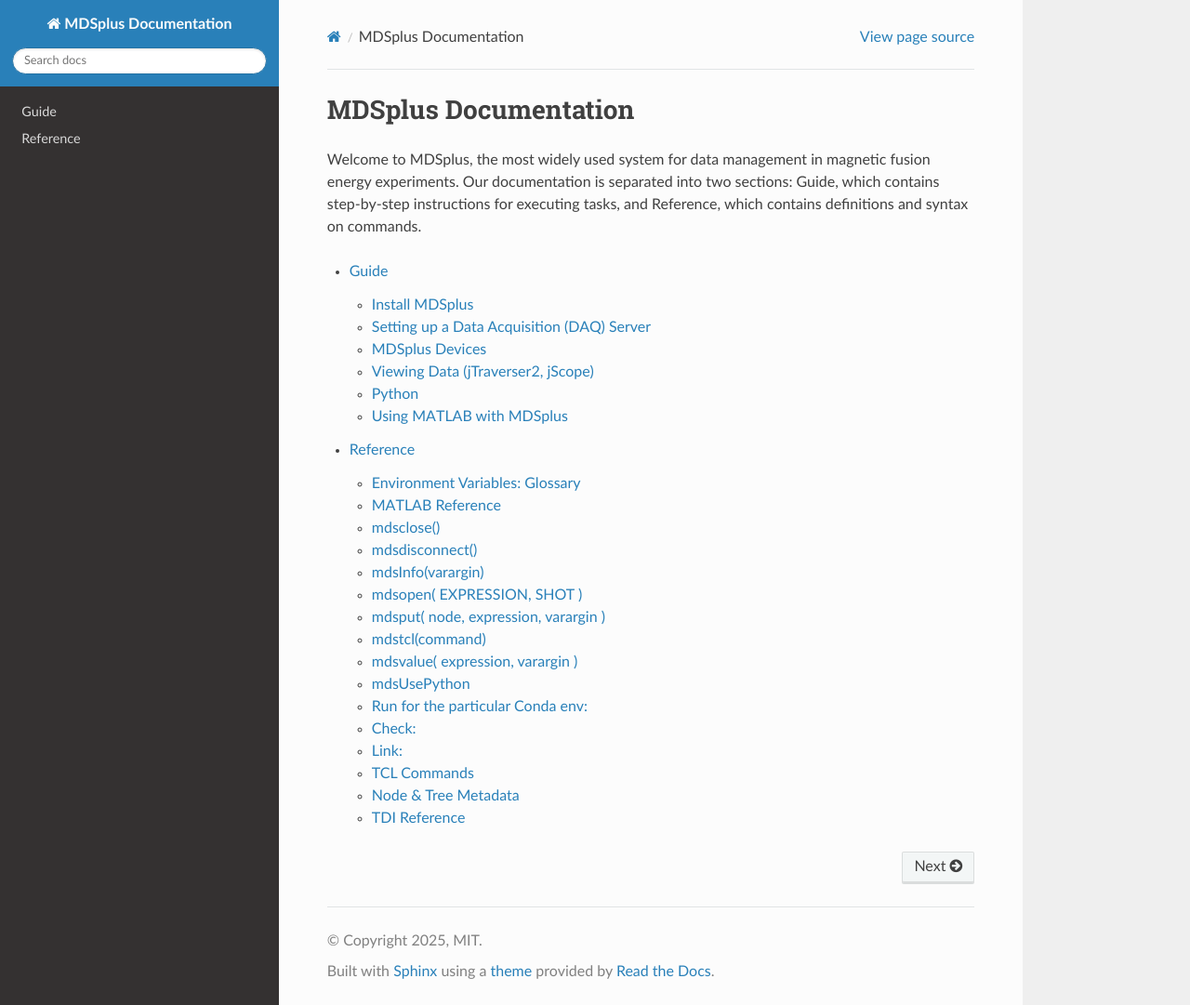
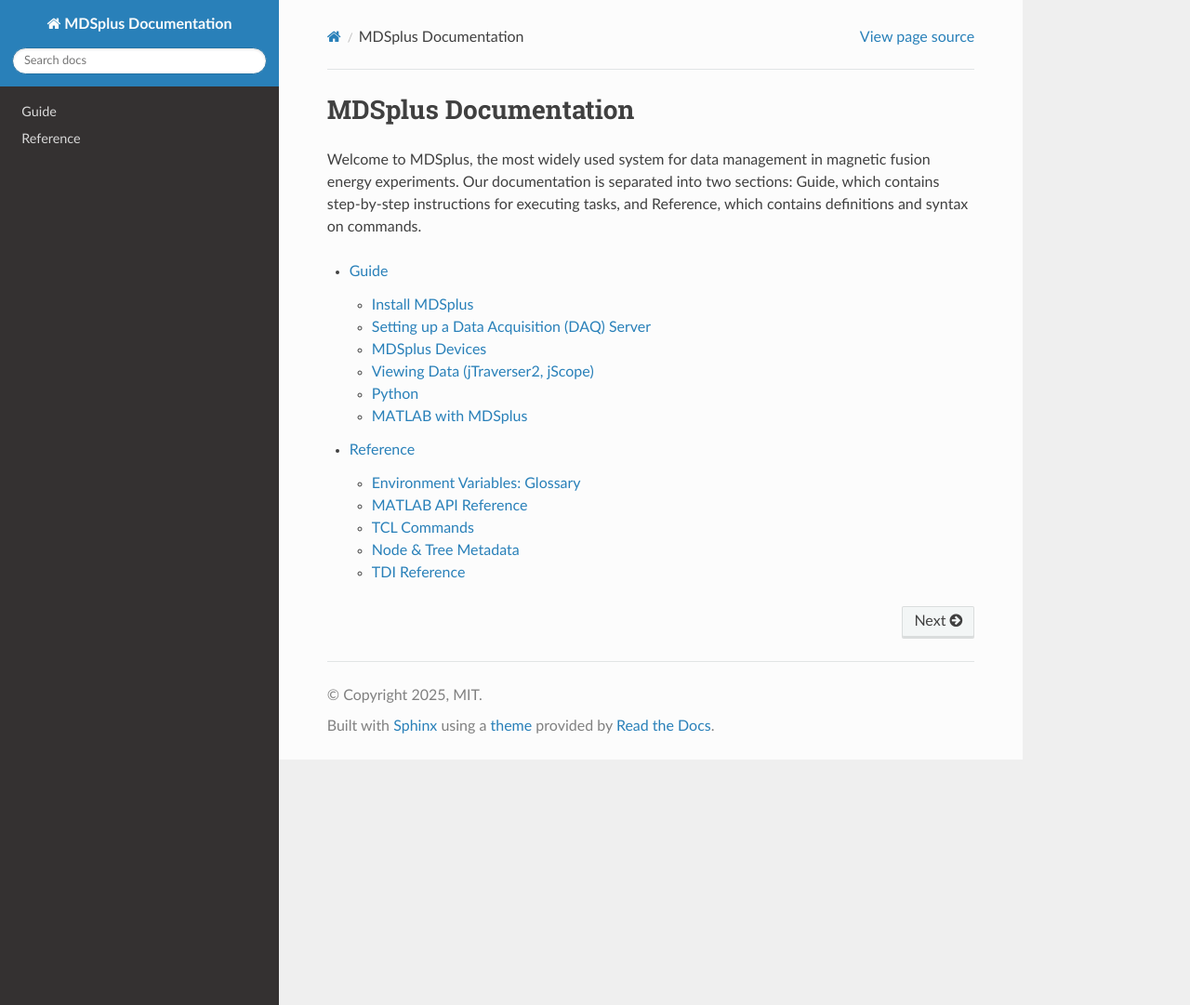
Before and after one commit to MDSplus/Documentation, a Sphinx documentation site: the page built from docs/index.rst, in a window 1280 px wide and 1081 px high. Shown: the whole window at 93% size. Built offline with Sphinx 7.4.7 and the Read the Docs theme 3.1.0, drawn with Linux system fonts in a browser that asks for light colours; pages that are not in the unit, such as notebooks, are missing from menus; some of the changed lines change nothing that is shown.

Commit message:
Updates to Matlab documentation, both guide and reference

````diff
--- a/docs/guide/matlab.md
+++ b/docs/guide/matlab.md
@@ -1,4 +1,4 @@
-# Using MATLAB with MDSplus
+# MATLAB with MDSplus
 
 MDSplus has a MATLAB API, allowing you to read, analyze, and write data to and from MDSplus trees using MATLAB.
 
@@ -95,7 +95,7 @@
 
 
 
-> note to self: To test the configuration of MATLAB / MDSplus, run `mdstest(0)`. See the “Setup” section of this page from the Wiki.   https://www.mdsplus.org/index.php/Documentation:Reference:Matlab. TODO: Delete this note before this page gets published
+> note to self: To test the configuration of MATLAB / MDSplus, run `mdstest(0)`. See the "Setup" section of this page from the Wiki.   https://www.mdsplus.org/index.php/Documentation:Reference:Matlab. TODO: Delete this note before this page gets published
 
 
 ## 2b. Python Bridge
@@ -141,30 +141,3 @@
 * [What is the MATLAB Search Path?](https://www.mathworks.com/help/matlab/matlab_env/what-is-the-matlab-search-path.html)
 * More on the [`addpath` command](https://www.mathworks.com/help/matlab/ref/addpath.html)
 * Use the `path command` ([reference article here](https://www.mathworks.com/help/matlab/ref/path.html)) for troubleshooting issues
-
-
-
-### Reference: MATLAB API
-Here are the MDSplus related commands that you can use in your MATLAB scripts.
-
-* `mdsclose.m`
-* `mdsconnect.m`
-* `mdsdisconnect.m`
-* `mdsFromMatlab.m`
-* `mdsgetmsg.m`
-* `mdsInfo.m`
-* `mdsopen.m`
-* `MDSplusAPI.m`
-* `mdsput.m`
-* `mdstcl.m`
-* `mdstest.m`
-* `mdsToMatlab.m`
-* `mdsUsePython.m`
-* `mdsvalue.m`
-
-Most files are for "Connection" (aka thin-client). Some are "helper" routines.  For example, users generally won't use `mdsInfo.m` directly, but it is used by most of the other files.
-
-It is unclear to me if `MDSplusAPI.m` is used or not.   It contains comments indicating that it can do both Connection and Tree (thick-client, distributed-client, local).
-`Mdstest.m` is used to confirm that MATLAB is configured correctly to use MDSplus.  Run a few times during configuration and then never run again.
-`mdsUsePython.m` switches between the bridges.
-Not shown are the contents of the `$MDSPLUS_DIR/matlab/private` and `$MDSPLUS_DIR/matlab/testing` directories.   Users do not directly call those routines.
--- a/docs/reference/matlab.md
+++ b/docs/reference/matlab.md
@@ -1,215 +1,210 @@
-# MATLAB Reference
+# MATLAB API Reference
 
-
-TODO: Stephen/ will give me a skeleton
-there's only like 4 functions that need to be in here:
-connect, disconnect, value, mdsinfo
-what arguments they accept, what they return
-
-Mark's notes probably already have this
-mdsinfo controls what bridge matlab sits on top of
-
-why you would use them should live in the guide portion
-
----
-Stuff from Fernando below
-
-Worklog for 2025-08-25
-
-Notes from Stephen to Fernando:
-MATLAB Reference Guide instructions: Please provide to Mark the following:
-* A list of the functions in the MATLAB MDSplus API
-* These can be found by looking through the .m files in the repo
-* My rough memory is that there is mdsconnect, mdsdisconnect, mdsvalue, and mdsInfo, plus Bob’s fake mdstcl wrapper
-* For each of these, please provide the arguments, their types, and rough instructions on what to pass to the function, and examples for each
-* This should not be exhaustive, this is just meant for people looking up a specific function, the MATLAB Guide page will crosslink to here and will provide a more user-friendly walkthrough of the API
-
-MATLAB API:
+Below are the main commands you can use in your MATLAB scripts to get and put information into MDSplus. See the the main MATLAB guide (TODO: link here) for more information on how to set up MATLAB to work with MDSplus.
 
 ## `mdsconnect(SERVER_NAME)`
 
 Connects to a remote MDSplus data server. This will make a thin client connection to the specified MDSplus data server.  It will cause subsequent invocations of `mdsopen`, `mdsvalue`, `mdsput`, and `mdsclose` to be executed remotely on the specified host. `mdsdisconnect` will destroy this connection, reverting the above described routines to their local behaviors.
 
 |Parameters| |
-|--|--|
-|**SERVER_NAME** | your host/server name goes here |
-|**Type** | Matlab string |
-|**Usage** |  mdsconnect(‘name_of_mdsplus_server’)|
+|----------|-|
+|SERVER_NAME | your host/server name goes here |
+|Type | Matlab string |
+|Usage |  `mdsconnect('name_of_mdsplus_server')`|
 
 
 ```m
->> mdsconnect(‘alcdaq6’)
+%%% TODO: discuss with group a sanitized example server name "my_archive_server1" or an ip address like "123.456.78.9" or something
+>> mdsconnect('alcdata-archives')
 ans =
      1
 ```
-# mdsclose()
-% MDSCLOSE - closes currently active tree
-%
-%     This routine will close the tree at the top of the open tree stack.
-%
-%      Previous incarnations also disconnected thin-client (mdsconnect) connections.
-%      THAT IS NO LONGER DONE
-### Parameters
-Name: -
-Type: -
-Usage: mdsclose()
-# mdsdisconnect()
-% MDSDISCONNECT  disconnect from  a remote mdsplus data server.
+
+
+## `mdsclose()`
+Closes currently active tree.
+
+| Parameters ||
+|------------|-|
+|Name | - |
+|Type | - |
+|Usage | `mdsclose()` |
+
+
+## `mdsdisconnect()`
+Disconnect from  a remote mdsplus data server.
 %      mdsdisconnect will destroy this connection, reverting the above
 %      described routines to their local behaviors
-### Parameters
-Name: -
-Type: -
-Usage: mdsdisconnect()
-# mdsInfo(varargin)
-% MDSINFO  used internally by other functions to retrieve configuration info
-### Parameters
-Name: varargin
-Type:
-Usage:
+| Parameters ||
+|-|-|
+| Name | - |
+| Type | - |
+| Usage | `mdsdisconnect()` |
+
+
+## `mdsInfo(varargin)`
+Used internally by other functions to retrieve configuration information.
+
+|Parameters| |
+|-|-|
+|Name | varargin "variable argument in" (it's a matlab thing...you can pass multiple3 arguments in... |
+|     | TODO: Fernando will do more research on this) |
+|Type | - |
+|Usage| see below |
+
+> TODO: more to come from Fernando
+
 ```m
 >> i=mdsInfo(0)
 i =
   struct with fields:
            isConnected: 1
             connection: [1x1 MDSplus.Connection]
-         connectedHost: ‘alcdata-archives’
+         connectedHost: 'alcdata-archives'
              usePython: 0
     isPythonConnection: 0
 ```
+
 ```m
 >> info = mdsInfo();
 >> info.
 connectedHost       connection          isConnected         ispy2               isPythonConnection  usePython
 ```
-# mdsopen( EXPRESSION, SHOT )
+
+## `mdsopen(EXPRESSION, SHOT)`
+Opens a connection to a remote mdsplus data server.
+
+TODO: figure out if this is too much info:
+This routine will invoke a treeopen(expt, shot).
+`expt` may contain information about a remote server 'server::expt'
+
+TODO: ask Fernando to explain this to me again.
+
+|Parameters | |
+|-|-|
+|EXPRESSION | can be a treename (MATLAB string) |
+|           | can also be a server if separated by double colons (for example: `server::expt`) |
+|SHOT       | shot number (Int)                 |
+|Usage      | `mdsopen('cmod', 1090909009)` |
+|           | also see below for other usage cases  |
+
+
 ```m
-% MDSOPEN  opens a connection to a remote mdsplus data server.
-%   This routine will invoke a treeopen(expt, shot)
-%   expt may contain information about a remote server ‘server::expt’
-```
-### Parameters
-```m
-Names:
-(1) treename
-(2) shot number
-Types:
-(1) Matlab string
-(2) Int
-Usage: mdsopen(‘cmod’, 1090909009)
-```
-```m
->> mdsopen(‘cmod’, 1090909009)
->> a=mdsvalue(‘:ELECTRONS:TSTART’)
+>> mdsopen('cmod', 1090909009)
+>> a=mdsvalue(':ELECTRONS:TSTART')
 a =
   single
     -4
->> [a, status]=mdsvalue(‘:ELECTRONS:TSTART’)
+>> [a, status]=mdsvalue(':ELECTRONS:TSTART')
 a =
   single
     -4
 status =
      1
 ```
-# mdsput( node, expression, varargin )
-% MDSPUT  put data into MDSplus tree node
-%   This routine uses the java or python interface
-### Parameters
-Names:
-(1) Node name
-(2) expression
-(3) varargin (does it work?) (only if the Python bridge is used, I think)
-Types:
-(1) Matlab string
-(2) Matlab string
-(3) Matlab string
-Usage:
+## `mdsput(NODE, EXPRESSION, VARARGIN)`
+Puts data into an MDSplus tree node. This routine uses the java or python interface, which you must choose with `mdsUsePython` (see also: `mdsUsePython` [TODO: link]).
+
+| Parameters ||
+|-|-|
+| Node       |Matlab string|
+| expression |Matlab string|
+| varargin   |Matlab string|
+||TODO: Fernando to do more testing. (does it work? only if the Python bridge is used...maybe)|
+|Usage|see below|
+
+
 ```m
->> sample = ‘“something”’
+>> sample = '"something"'
 sample =
-    ‘“acq_address”’
->> mdsput(‘:ACQ2106_122:ADDRESS’, sample)
+    '"acq_address"'
+>> mdsput(':ACQ2106_122:ADDRESS', sample)
 ans =
      1
->> a=mdsvalue(‘:ACQ2106_122:ADDRESS’)
+>> a=mdsvalue(':ACQ2106_122:ADDRESS')
 a =
-    “acq_address”
+    "acq_address"
 >>
->> mdsput(‘:TEST’, ‘[1.1, 2.2]‘)
+>> mdsput(':TEST', '[1.1, 2.2]')
 ans =
      1
->> a=mdsvalue(‘:TEST’)
+>> a=mdsvalue(':TEST')
 a =
   2x1 single column vector
     1.1000
     2.2000
 ```
+
 ```m
 >> mdsUsePython(false)
 >> x = (0:1000)/50;
 >> y = sin(x);
->> mdsput(‘:signal’,‘BUILD_SIGNAL($1,,$2)’, y, x)
+>> mdsput(':signal','BUILD_SIGNAL($1,,$2)', y, x)
 ans =
      1
 >>
 ```
-# mdstcl(command)
-% MDSTCL  used to run tcl command or open a tcl prompt
-% This function provides Matlab with the same MDSTCL interface as IDL.
-%   Written by R. Granetz on 2014/12/23
-%
-%   If a TCL command is passed to this routine, then execute it, output the
-%   response, if any, to the terminal, and return to the Matlab prompt.  If
-%   this routine is called without a TCL command, then go into a loop,
-%   prompting for, and executing TCL commands, and outputting the responses,
-%   until ‘exit’ is entered.
-### Parameters
-Name: TCL command
-Type: String
-Usage:
+
+
+## `mdstcl(COMMAND)`
+Run TCL command or open a TCL prompt. This function provides Matlab with the same MDSTCL interface as IDL. (See also: [MDSTCL](mdstcl.md))
+* If a TCL command is passed to this routine, it will execute, output the response, if any, to the terminal, and return to the MATLAB prompt.
+* If this routine is called without a TCL command, then it will go into a loop of prompting for, executing TCL commands, and outputting the responses, until `exit` is entered.
+
+|Parameters| Type |
+|-|-|
+|COMMAND   | String |
+|Usage     | see below|
+
 ```m
->> mdstcl(‘set tree cmod’)
->> mdstcl(‘dir electrons:*’)
+>> mdstcl('set tree cmod')
+>> mdstcl('dir electrons:*')
 \ELECTRONS::TOP
  :ENG_ENCODER  :TSTART
 Total of 2 nodes.
->> mdstcl(‘set tree daqtest’)
->> mdstcl(‘put test “”"e-tacq”“”’)
->> mdstcl(‘deco test’)
-“e-tacq”
+>> mdstcl('set tree daqtest')
+>> mdstcl('put test """e-tacq"""')
+>> mdstcl('deco test')
+"e-tacq"
 >>
 >>
 ```
-# mdsvalue( expression, varargin )
-% Call to evaluate MDSplus expressions, i.e. TDI commands
-### Parameters
-Name:
-(1) expression
-(2) varargin
-Type:
-(1) Matlab string
-(2) Matlab string
-Usage: mdsvalue(‘TDI_expression’)
+
+## `mdsvalue(expression, varargin)`
+Call to evaluate MDSplus expressions, i.e. TDI commands.
+
+| Parameters| Type |
+|-|-|
+| expression | MATLAB string |
+| varargin | MATLAB string |
+|Usage | `mdsvalue('TDI_EXPRESSION')` |
+
 ```m
->> [a, status]=mdsvalue(‘:ELECTRONS:TSTART’)
+>> [a, status]=mdsvalue(':ELECTRONS:TSTART')
 a =
   single
     -4
 status =
      1
 ```
+
 ```m
->> sample=‘“something”’
+>> sample='"something"'
 sample =
-    ‘“something”’
->> mdsput(‘:ACQ2106_122:ADDRESS’, sample)
+    '"something"'
+>> mdsput(':ACQ2106_122:ADDRESS', sample)
 ```
-# mdsUsePython
-% This function allows switching between using the Java bridge and the Python bridge.
-## Parameters
-Name: true (1), false (0)
-Type: Matlab boolean
-Usage: mdsUsePython(true)
+
+## `mdsUsePython (true/false)`
+This function allows switching between using the Java bridge and the Python bridge. The default (`false`) is Java.
+
+| Parameters ||
+|-|-|
+| Arguments | true (1), false (0) |
+| Type      | Matlab boolean|
+| Usage     | `mdsUsePython(true)` or `mdsUsePython(1)` for Python|
+|           | `mdsUsePython(false)` or `mdsUsePython(0)` for Java |
+
 ```m
 >> mdsUsePython(1)
 >> i=mdsInfo()
@@ -217,102 +212,9 @@
   struct with fields:
            isConnected: 1
             connection: [1x1 MDSplus.Connection]
-         connectedHost: ‘alcdata-archives’
+         connectedHost: 'alcdata-archives'
              usePython: 1
     isPythonConnection: 0
                  ispy2: 0
 >>
 ```
-Helper functions:
-* mdsFromMatlab
-* mdsgetmsg
-* mdstest
-* mdsToMatlab
-```m
->> mdsUsePython(true)
-Unable to connect to MDSplus using python bridge, using python bridge instead
- Python error:Unable to resolve the name ‘py.MDSplus.version.ispy2’.
- ```
- $ export PYTHONPATH=$MDSPLUS_DIR/python:$PYTHONPATH
-(olderpy)
-fsantoro at mfews-fsantoro2 in ~
-$ matlab
-MATLAB is selecting SOFTWARE OPENGL rendering.
-                                                                 < M A T L A B (R) >
-                                                       Copyright 1984-2023 The MathWorks, Inc.
-                                                  R2023b Update 6 (23.2.0.2485118) 64-bit (glnxa64)
-                                                                  December 28, 2023
-To get started, type doc.
-For product information, visit www.mathworks.com.
->> mdsconnect(‘alcdata-archives’)
-ans =
-     1
-```m
->> mdsUsePython(true)
-Unable to connect to MDSplus using python bridge, using python bridge instead
- Python error:Unable to resolve the name ‘py.MDSplus.version.ispy2’.
->> exit
-(olderpy)
-fsantoro at mfews-fsantoro2 in ~
-$ echo $PYTHONPATH
-/usr/local/mdsplus/python:/usr/local/mdsplus/pydevices
-# Error:
-```m
-fsantoro at mfews-fsantoro2 in ~
-$ python
-Python 3.10.18 (main, Jun  5 2025, 13:14:17) [GCC 11.2.0] on linux
-Type “help”, “copyright”, “credits” or “license” for more information.
->>> import numpy
->>> import MDSplus
-Issues loading MdsShr, trying find_library
-Traceback (most recent call last):
-  File “/usr/local/mdsplus/python/MDSplus/version.py”, line 105, in load_library
-    return C.CDLL(os.path.basename(libnam))
-  File “/home/fsantoro/miniconda3/envs/older310py/lib/python3.10/ctypes/__init__.py”, line 374, in __init__
-    self._handle = _dlopen(self._name, mode)
-OSError: /home/fsantoro/miniconda3/envs/older310py/bin/../lib/libstdc++.so.6: version `GLIBCXX_3.4.30' not found (required by /lib/x86_64-linux-gnu/libicuuc.so.74)
-During handling of the above exception, another exception occurred:
-Traceback (most recent call last):
-  File “<stdin>“, line 1, in <module>
-  File “/usr/local/mdsplus/python/MDSplus/__init__.py”, line 64, in <module>
-    class libs:
-  File “/usr/local/mdsplus/python/MDSplus/__init__.py”, line 65, in libs
-    MdsShr = _ver.load_library(‘MdsShr’)
-  File “/usr/local/mdsplus/python/MDSplus/version.py”, line 107, in load_library
-    raise ImportError(‘Could not load library: %s’ % (name,))
-ImportError: Could not load library: MdsShr
->>>
-(older310py)
-```
-# Run for the particular Conda env:
-$ conda install -n older310py gcc
-$ conda install -n older310py gcc_linux-64
-# Check:
-$ strings /usr/lib/x86_64-linux-gnu/libstdc++.so.6 | grep GLIBCXX
-# Link:
-fsantoro at  in ~
-$ ln -sf /usr/lib/x86_64-linux-gnu/libstdc++.so.6 /home/fsantoro/miniconda3/envs/older310py/lib/libstdc++.so.6
-(base)
-fsantoro at  in ~
-$ ls -l /home/fsantoro/miniconda3/envs/older310py/lib/libstdc++.so.6
-lrwxrwxrwx 1 fsantoro unix_users 40 Aug 27 15:12 /home/fsantoro/miniconda3/envs/older310py/lib/libstdc++.so.6 -> /usr/lib/x86_64-linux-gnu/libstdc++.so.6
-(base)
-fsantoro at  in ~
-$ conda activate older310py
-(older310py)
-fsantoro at x86_64-conda-linux-gnu in ~
-$ echo $LD_LIBRARY_PATH
-/usr/local/epics/base-7.0.6.1//lib/linux-x86_64:/usr/local/epics/base-7.0.6.1//lib/linux-x86_64::/usr/local/mdsplus/lib:/etc/alternatives/jre/lib/amd64:/usr/local/cmod/lib64:/usr/local/cmod/lib32:/usr/local/cmod/lib64:/usr/local/cmod/lib32
-(older310py)
-fsantoro at x86_64-conda-linux-gnu in ~
-$ mdstcl
-TCL> exit
-(older310py)
-fsantoro at x86_64-conda-linux-gnu in ~
-$ python
-Python 3.10.18 (main, Jun  5 2025, 13:14:17) [GCC 11.2.0] on linux
-Type “help”, “copyright”, “credits” or “license” for more information.
->>> import MDSplus
->>>
-```
-https://mdsplus.org/index.php/Documentation:Tutorial:APIs:MATLAB
````
